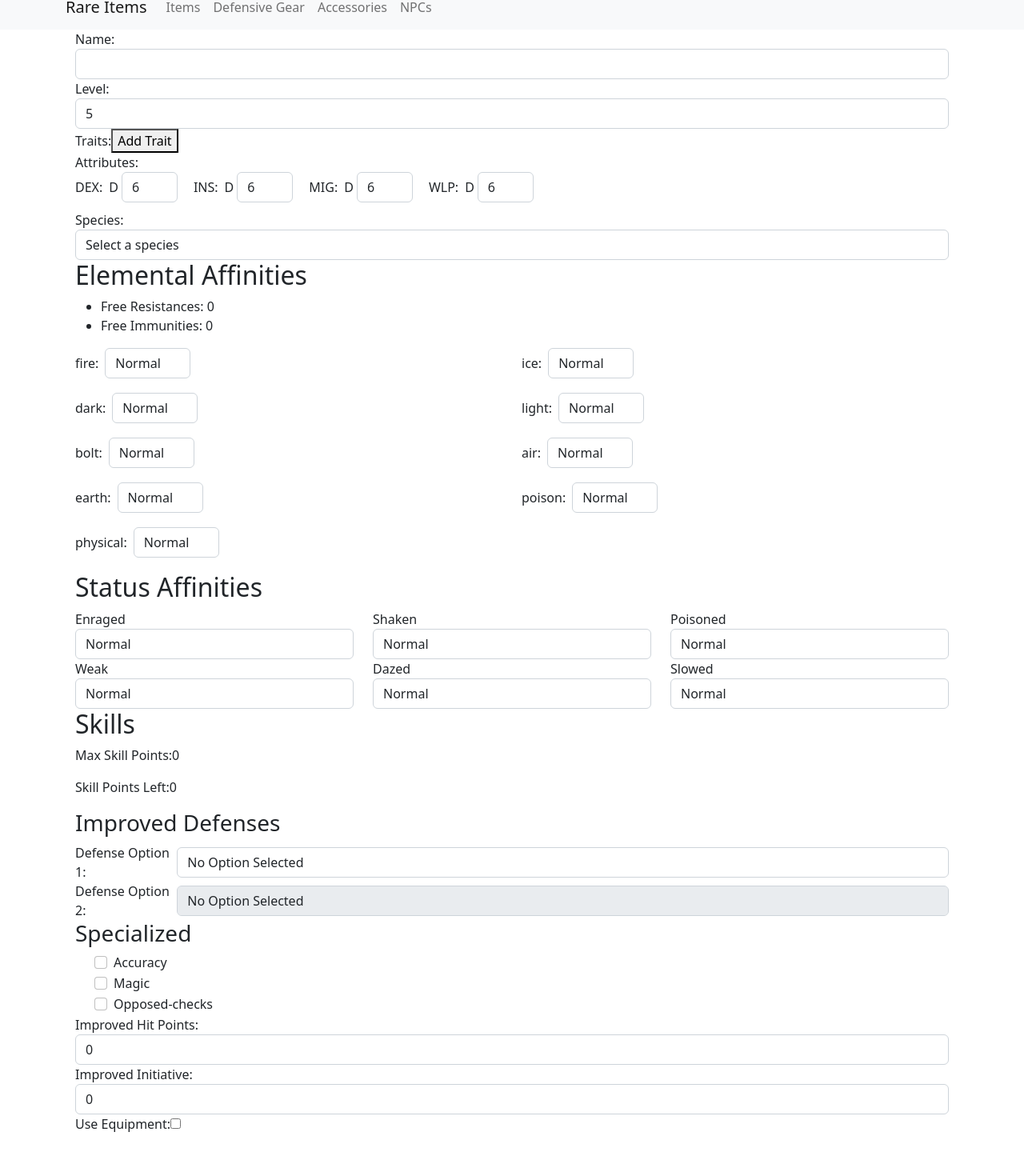
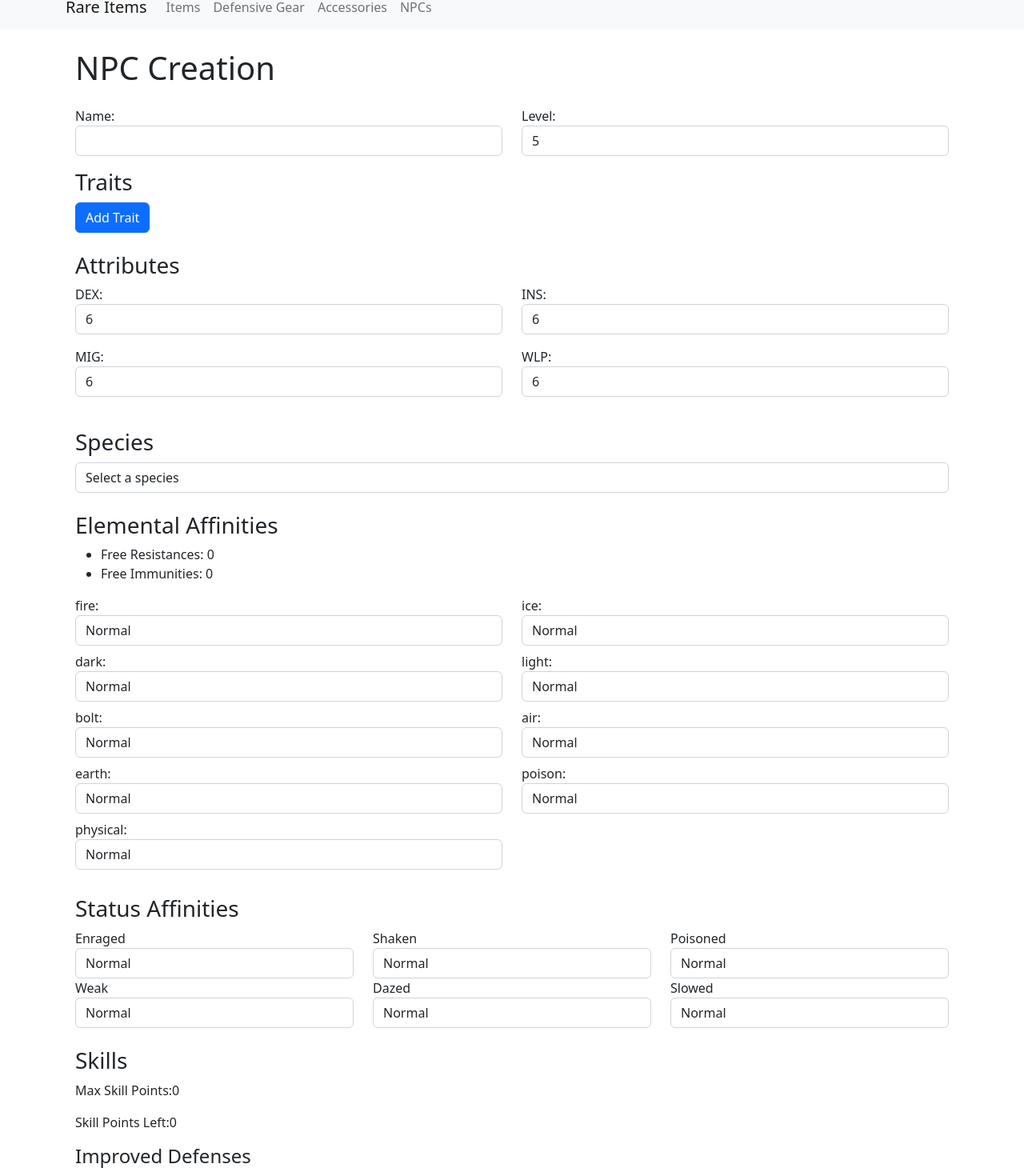
Before and after one commit to kunxin-chor/fabula-ultima-tools, a React (Create React App) app: page /npc in a window 1280 px wide. Shown: the part 19-1489 px from the top of the page at 80% size. Before the commit the page ends 1436 px from the top, so only its background shows below. Built offline with nearby package versions, Linux system fonts and the light colour scheme.

Commit message:
New layout

```diff
--- a/src/NpcDesigner.js
+++ b/src/NpcDesigner.js
@@ -170,51 +170,80 @@ function NpcDesigner() {
 
     return (
         <div className="container">
+            <h1 className="my-4">NPC Creation</h1>
+
+            {/* Name and Level */}
+            <div className="row">
+                <div className="col-md-6 mb-3">
                     <div className="form-group">
                         <label>Name:</label>
-                <input type="text" name="name" className="form-control" value={state.name} onChange={handleFormChange} />
+                        <input
+                            type="text"
+                            name="name"
+                            className="form-control"
+                            value={state.name}
+                            onChange={handleFormChange}
+                        />
+                    </div>
                 </div>
 
+                <div className="col-md-6 mb-3">
                     <div className="form-group">
                         <label>Level:</label>
-                <input type="text" name="level" className="form-control" value={state.level} onChange={handleFormChange} />
+                        <input
+                            type="text"
+                            name="level"
+                            className="form-control"
+                            value={state.level}
+                            onChange={handleFormChange}
+                        />
+                    </div>
+                </div>
             </div>
 
             {/* Traits */}
-            <div className="form-group">
-                <label htmlFor="traits">Traits:</label>
-                {state.traits.map((t, index) => <input type="text"
-                    class="form-control"
+            <div className="mb-4">
+                <h3>Traits</h3>
+                {state.traits.map((t, index) => (
+                    <div key={index} className="form-group">
+                        <input
+                            type="text"
+                            className="form-control mb-2"
                             value={t}
-                    key={index}
-                    onChange={e => {
+                            onChange={(e) => {
                                 dispatch({
                                     type: "UPDATE_TRAIT_TEXT",
-                            payload: { index, value: e.target.value }
-                        })
+                                    payload: { index, value: e.target.value },
+                                });
                             }}
-                />)}
-                <button onClick={() => {
+                        />
+                    </div>
+                ))}
+                <button
+                    className="btn btn-primary"
+                    onClick={() => {
                         dispatch({
                             type: "ADD_TRAIT",
-                    })
-                }}>Add Trait</button>
+                        });
+                    }}
+                >
+                    Add Trait
+                </button>
             </div>
 
             {/* Attributes */}
+            <div className="mb-4">
+                <h3>Attributes</h3>
+                <div className="row">
+                    {Object.entries(state.attributes).map(([key, value]) => (
+                        <div key={key} className="col-md-6 mb-3">
                             <div className="form-group">
-                <label>Attributes:</label>
-                <div className="d-flex flex-wrap">
-                    {Object.entries(state.attributes).map(([key, value]) => (
-                        <div key={key} className="form-group d-flex align-items-center attribute-container">
-                            <label htmlFor={key} className="me-2">
+                                <label htmlFor={key}>
                                     {key}:
                                 </label>
-                            <div className="d-inline-flex align-items-center">
-                                <span className="me-1">D</span>
                                 <input
                                     type="number"
-                                    className="form-control attribute-input"
+                                    className="form-control"
                                     id={key}
                                     name={key}
                                     value={value}
@@ -224,7 +253,7 @@ function NpcDesigner() {
                                     onChange={(e) => {
                                         const diceSize = parseInt(e.target.value);
                                         dispatch({
-                                            type: 'UPDATE_ATTRIBUTE',
+                                            type: "UPDATE_ATTRIBUTE",
                                             payload: {
                                                 attribute: key,
                                                 value: diceSize,
@@ -239,29 +268,37 @@ function NpcDesigner() {
             </div>
 
             {/* Species */}
+            <div className="mb-4">
+                <h3>Species</h3>
                 <div className="form-group">
-                <label>Species:</label>
-                <select name="species" className="form-control" value={state.species} onChange={(e) => {
+                    <select
+                        name="species"
+                        className="form-control"
+                        value={state.species}
+                        onChange={(e) => {
                             dispatch({
                                 type: "UPDATE_SPECIES",
                                 payload: {
-                            species: e.target.value
-                        }
-                    })
-                }}>
+                                    species: e.target.value,
+                                },
+                            });
+                        }}
+                    >
                         <option value="">Select a species</option>
-                    {
-                        Object.entries(speciesList).map(([key, value]) => {
-                            return <option value={key}>{value.name}</option>
-                        })
-                    }
+                        {Object.entries(speciesList).map(([key, value]) => {
+                            return (
+                                <option key={key} value={key}>
+                                    {value.name}
+                                </option>
+                            );
+                        })}
                     </select>
+                </div>
             </div>
 
             {/* Elemental Affinities */}
-            {/* For each element, if it exists inside Elemental Affinities, use its
-            value, otherwise set to "normal" */}
-            <h2>Elemental Affinities</h2>
+            <div className="mb-4">
+                <h3>Elemental Affinities</h3>
                 <ul>
                     <li>Free Resistances: {freeResistancesLeft}</li>
                     <li>Free Immunities: {freeImmunitiesLeft}</li>
@@ -269,11 +306,10 @@ function NpcDesigner() {
                 <div className="row mt-3">
                     {elements.map(({ name: value }) => (
                         <div key={value} className="col-sm-6 mb-2">
-                        <div className="form-group d-flex align-items-center attribute-container">
-                            <label htmlFor={value} className="me-2">
+                            <div className="form-group">
+                                <label htmlFor={value}>
                                     {value}:
                                 </label>
-                            <div className="d-inline-flex align-items-center">
                                 <select
                                     className="form-control"
                                     id={value}
@@ -298,11 +334,12 @@ function NpcDesigner() {
                                 </select>
                             </div>
                         </div>
-                    </div>
                     ))}
                 </div>
-
-            <h2>Status Affinities</h2>
+            </div>
+            {/* Status Affinities */}
+            <div className="mb-4">
+                <h3>Status Affinities</h3>
                 <div className="row">
                     {statuses.map((status, index) => (
                         <div key={status} className="col-12 col-md-6 col-lg-4">
@@ -329,17 +366,18 @@ function NpcDesigner() {
                         </div>
                     ))}
                 </div>
-
+            </div>
 
             {/* Skills */}
-            <h2>Skills</h2>
+            <div className="mb-4">
+                <h3>Skills</h3>
                 <p>Max Skill Points:{maxSkillPoints}</p>
                 <p>Skill Points Left:{skillPointsLeft}</p>
 
                 {/* Improved Defenses */}
-            <h3>Improved Defenses</h3>
+                <h4>Improved Defenses</h4>
                 {state.skillOptions.improved_defenses.map((defenseOption, index) => (
-                <div key={index} className="d-flex align-items-center">
+                    <div key={index} className="d-flex align-items-center mb-2">
                         <label htmlFor={`defenseOption${index}`} className="me-2">
                             Defense Option {index + 1}:
                         </label>
@@ -363,7 +401,7 @@ function NpcDesigner() {
                             <option value='{"defense": 0, "magic-defense": 0}'>
                                 No Option Selected
                             </option>
-                        <option value='{"defense": 1, "magic-defense": 2}'>
+                            <option value='{"defense":1, "magic-defense": 2}'>
                                 +1 Defense, +2 Magic Defense
                             </option>
                             <option value='{"defense": 2, "magic-defense": 1}'>
@@ -372,12 +410,13 @@ function NpcDesigner() {
                         </select>
                     </div>
                 ))}
-
+            </div>
             {/* Specialized */}
-            <h3>Specialized</h3>
+            <div className="mb-4">
+                <h4>Specialized</h4>
                 <div className="form-check">
                     {Object.entries(state.skillOptions.specialized).map(([key, value]) => (
-                    <div key={key} className="form-check">
+                        <div key={key} className="form-check mb-2">
                             <input
                                 className="form-check-input"
                                 type="checkbox"
@@ -400,8 +439,10 @@ function NpcDesigner() {
                         </div>
                     ))}
                 </div>
+            </div>
+
             {/* Improved Hit Points */}
-            <div className="form-group">
+            <div className="form-group mb-3">
                 <label htmlFor="improved_hit_points">Improved Hit Points:</label>
                 <input
                     type="number"
@@ -422,7 +463,7 @@ function NpcDesigner() {
             </div>
 
             {/* Improved Initiative */}
-            <div className="form-group">
+            <div className="form-group mb-3">
                 <label htmlFor="improved_initiative">Improved Initiative:</label>
                 <input
                     type="number"
@@ -442,10 +483,12 @@ function NpcDesigner() {
                 />
             </div>
 
-            <div className="form-group">
+            {/* Use Equipment */}
+            <div className="form-group mb-3">
                 <label htmlFor="use_equipment">Use Equipment:</label>
                 <input
                     type="checkbox"
+                    className="form-check-input"
                     id="use_equipment"
                     name="use_equipment"
                     checked={state.skillOptions.use_equipment}
@@ -457,9 +500,10 @@ function NpcDesigner() {
                     }}
                 />
             </div>
-
         </div>
     );
+
+
 }
 
 export default NpcDesigner;
```
Lines whose indentation alone changed are shown as unchanged.
